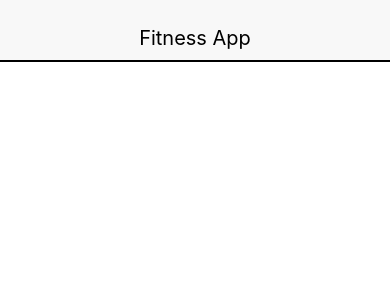
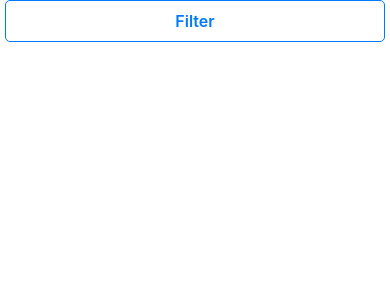
Before and after one commit to SODAProject/FitnessApp, a React Native app: screen / in a window 390 px wide. Shown: the top 300 px of the page. Built offline with nearby package versions, Linux system fonts and the light colour scheme.

Commit message:
removed node modules

```diff
--- a/src/App.js
+++ b/src/App.js
@@ -1,15 +1,17 @@
 import React, { Component } from 'react';
 import { View } from 'react-native';
-import { Header } from './components/common';
+import { Header, Button } from './components/common';
 
 class App extends Component {
 	render() {
 		return (
 			<View>
-			<Header headerText="Fitness App" />
+				<Button>
+					Filter
+				</Button>
 			</View>
 			);
 	}
 }
-//			<Header headerText="FitnessApp" />
+
 export default App;
```
Also changed, not shown: 38 other files (tests, documents, lock files or other folders).
